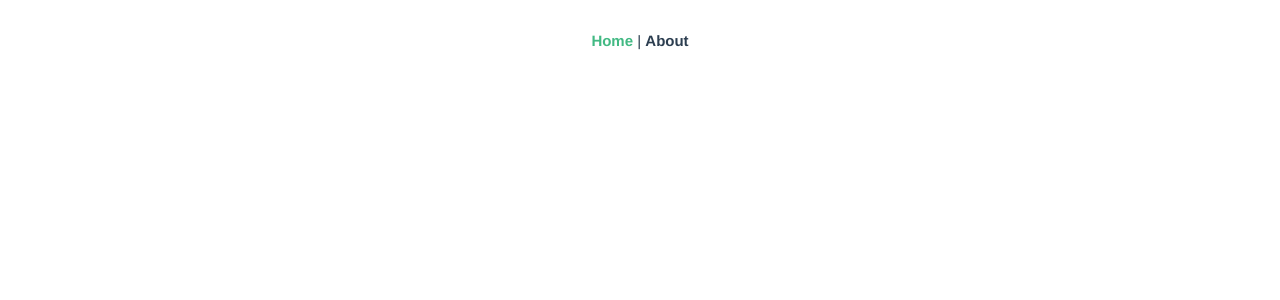
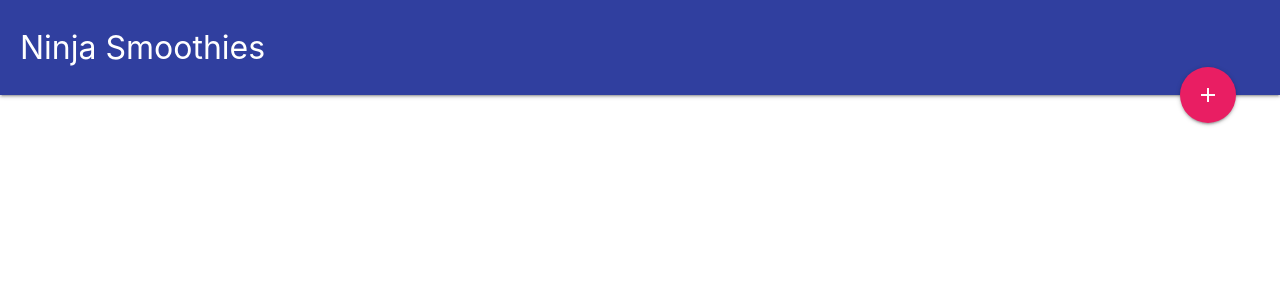
Before and after one commit to iino123/vue-firebase-smoothie-recepi, a Vue app: page / in a window 1280 px wide. Shown: the top 300 px of the page. Built offline with nearby package versions, Linux system fonts and the light colour scheme.

Commit message:
remove: unnecessary code

```diff
--- a/src/App.vue
+++ b/src/App.vue
@@ -1,32 +1,17 @@
 <template>
-  <div id="app">
-    <div id="nav">
-      <router-link to="/">Home</router-link> |
-      <router-link to="/about">About</router-link>
-    </div>
+  <div class="home">
+    <Navbar/>
     <router-view/>
   </div>
 </template>
 
-<style>
-#app {
-  font-family: 'Avenir', Helvetica, Arial, sans-serif;
-  -webkit-font-smoothing: antialiased;
-  -moz-osx-font-smoothing: grayscale;
-  text-align: center;
-  color: #2c3e50;
+<script>
+import Navbar from '@/components/Navbar.vue'
+
+export default {
+  name: 'navbar',
+  components: {
+    Navbar
+  }
 }
-
-#nav {
-  padding: 30px;
-}
-
-#nav a {
-  font-weight: bold;
-  color: #2c3e50;
-}
-
-#nav a.router-link-exact-active {
-  color: #42b983;
-}
-</style>
+</script>
```
